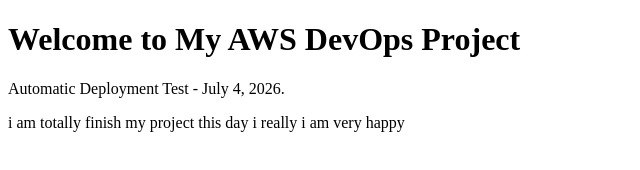
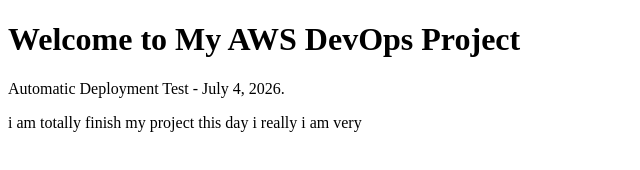
Before and after one commit to swaroopalapati123-11911/aws-devops-project, a plain HTML site: page index.html in a window 1280 px wide. Shown: the full height of the page, 0-640 px from the left. Drawn offline with Linux system fonts and the light colour scheme.

Commit message:
Refactor project description in index.html
Removed redundant phrases and improved clarity in the project description.

```diff
--- a/index.html
+++ b/index.html
@@ -6,6 +6,6 @@
 <body>
     <h1>Welcome to My AWS DevOps Project</h1>
     <p>Automatic Deployment Test - July 4, 2026.</p>
-    <p> i am totally finish my project this day i really i am very happy </p>
+    <p> i am totally finish my project this day i really i am very  </p>
 </body>
 </html>
```
